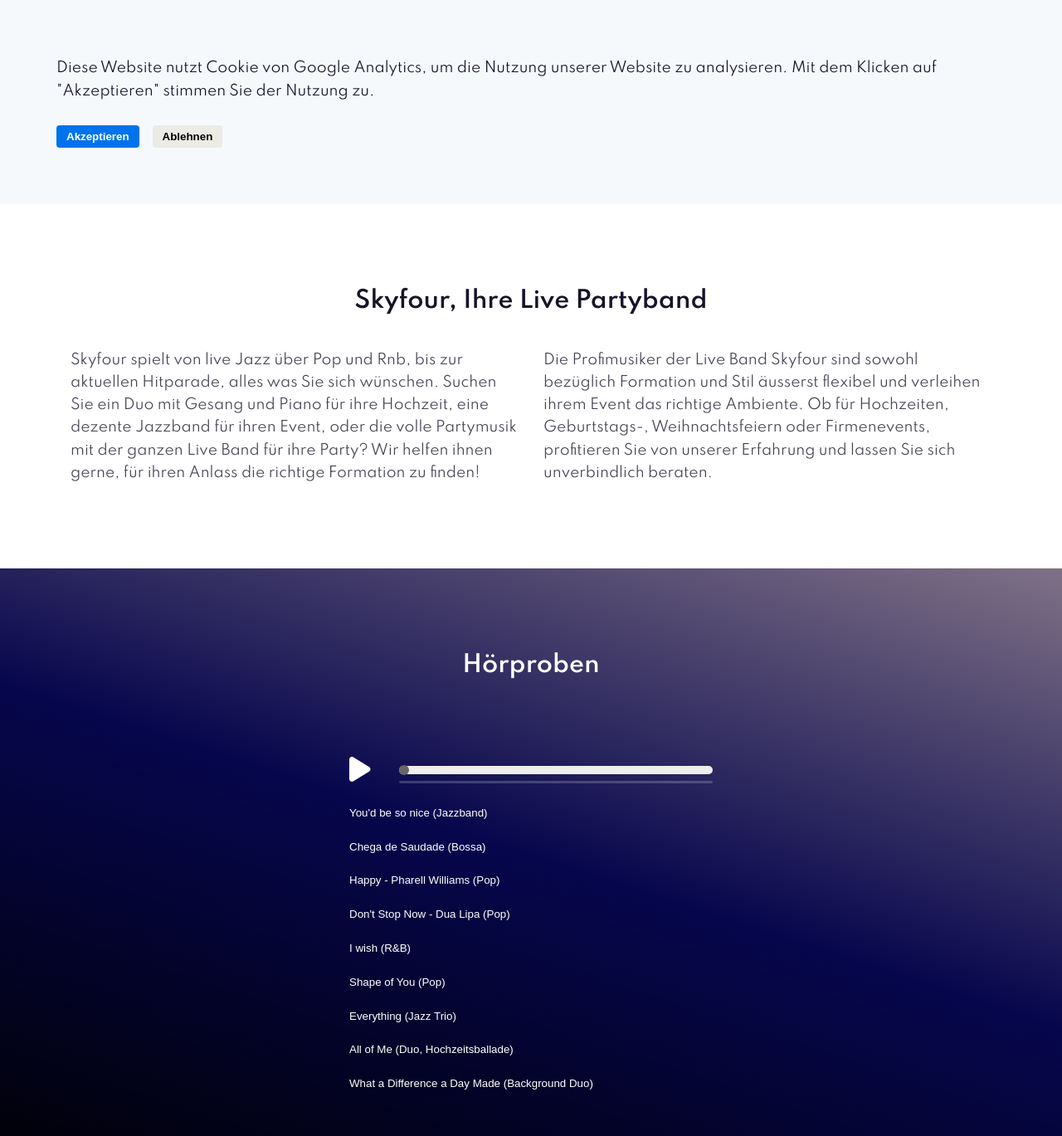
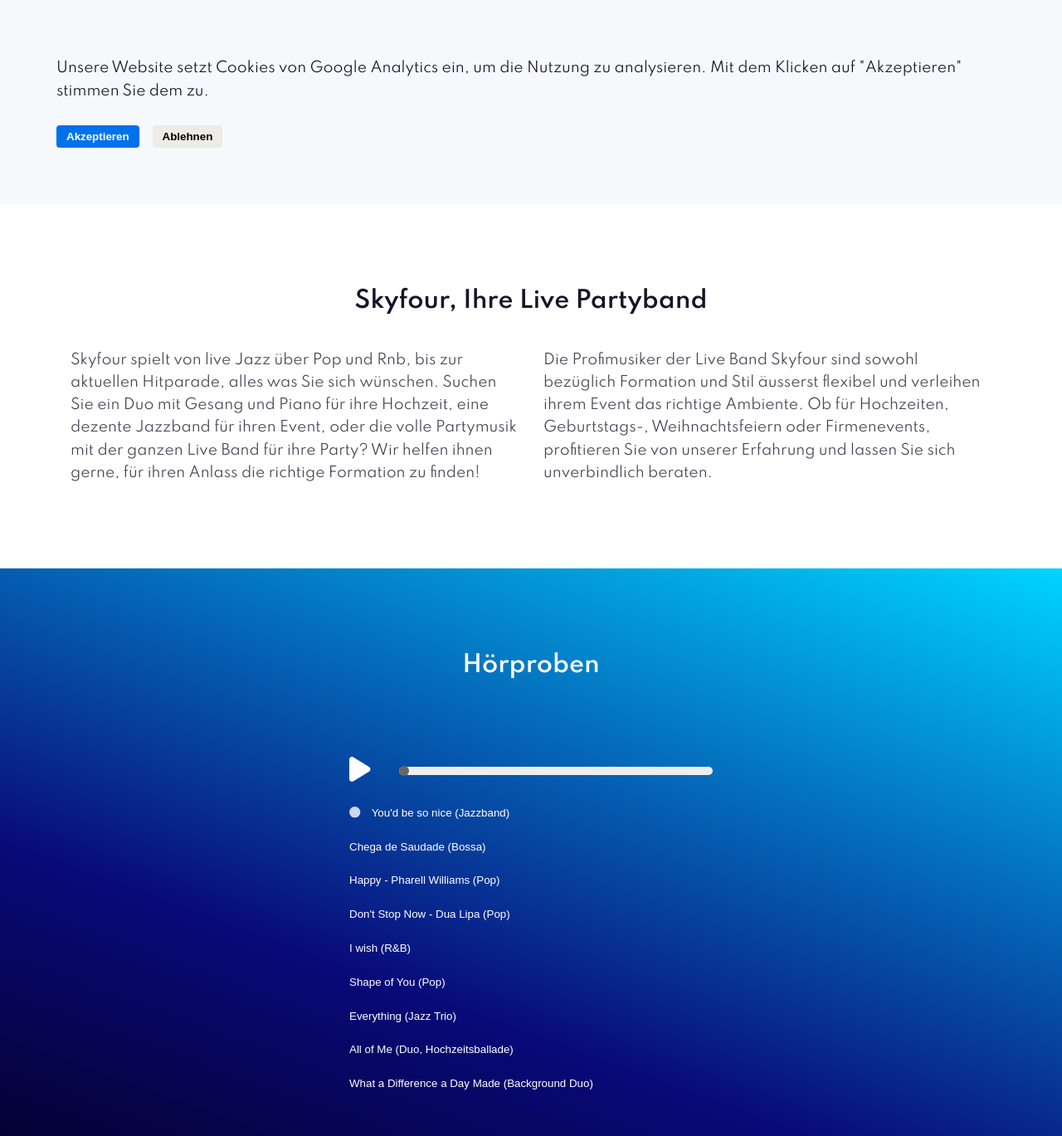
Before and after one commit to ovbm/skyfour-new, a Gatsby site: page / in a window 1280 px wide. Shown: the part 554-1923 px from the top of the page at 83% size. Built offline with nearby package versions, Linux system fonts and the light colour scheme; Gatsby itself is replaced by a stand-in of ours.

Commit message:
fix audio player

```diff
--- a/package.json
+++ b/package.json
@@ -31,7 +31,7 @@
     "react-grid-system": "^8.1.9",
     "react-helmet": "^6.1.0",
     "react-parallax": "^3.0.3",
-    "react-player": "2.12.0",
+    "react-player": "2.16.0",
     "react-spinners": "^0.13.8",
     "react-typography": "^0.16.19",
     "sass": "^1.62.0",
@@ -52,8 +52,8 @@
     "deploy": "gatsby build --prefix-paths && gh-pages -d public"
   },
   "devDependencies": {
-    "prettier": "^2.8.8",
-    "gh-pages": "^5.0.0"
+    "gh-pages": "^5.0.0",
+    "prettier": "^2.8.8"
   },
   "repository": {
     "type": "git",
--- a/src/components/cookiebanner.js
+++ b/src/components/cookiebanner.js
@@ -50,9 +50,8 @@ const CookieBanner = () => {
       <Container>
         <p>
           {' '}
-          Diese Website nutzt Cookie von Google Analytics, um die Nutzung
-          unserer Website zu analysieren. Mit dem Klicken auf "Akzeptieren"
-          stimmen Sie der Nutzung zu.
+          Unsere Website setzt Cookies von Google Analytics ein, um die Nutzung
+          zu analysieren. Mit dem Klicken auf "Akzeptieren" stimmen Sie dem zu.
         </p>
         <StyledButton
           style={{
--- a/src/components/playlist.js
+++ b/src/components/playlist.js
@@ -61,7 +61,7 @@ const Samples = () => {
   const [played, setPlayed] = useState(0);
   const [seeking, setSeeking] = useState(false);
   const [loaded, setLoaded] = useState(0);
-  const [url, setUrl] = useState(null);
+  const [url, setUrl] = useState(playlist[0].url);
   const [firstplay, setFirstplay] = useState(true);
   const reactPlayer = useRef(null);
 
@@ -100,6 +100,11 @@ const Samples = () => {
         onProgress={handleProgress}
         progressInterval={500}
         url={[{ src: url, type: 'audio/mp3' }]}
+        config={{
+          file: {
+            forceAudio: true,
+          },
+        }}
       />
       <Player>
         <div className="playbutton">
@@ -129,7 +134,7 @@ const Samples = () => {
             onChange={(e) => setPlayed(parseFloat(e.target.value))}
             onMouseUp={handleSeekMouseUp}
           />
-          <progress max={1} value={loaded} />
+          {/* <progress max={1} value={loaded} /> */}
         </Seeker>
       </Player>
       <Playlist>
@@ -186,6 +191,7 @@ const Playlist = styled.ul`
 `;
 
 const PlaylistItem = styled.button`
+  width: 100%;
   border: none;
   background-color: transparent;
   margin: 0;
--- a/src/components/sections/listening-samples.js
+++ b/src/components/sections/listening-samples.js
@@ -33,10 +33,10 @@ const StyledContainer = styled.div`
   padding: 6em 0 4em 0;
   background: rgb(0, 0, 0);
   background: linear-gradient(
-    18deg,
-    rgba(0, 0, 0, 1) 0%,
-    rgba(6, 6, 77, 1) 53%,
-    rgba(127, 113, 134, 1) 100%
+    20deg,
+    rgba(2, 0, 36, 1) 0%,
+    rgba(9, 9, 121, 1) 35%,
+    rgba(0, 212, 255, 1) 100%
   );
   @media only screen and (max-width: ${theme.dim.mobilebreakpoint}px) {
     padding: 4em 1em 2em 1em;
```
Also changed, not shown: static/favicon.ico (added), 1 other file.
